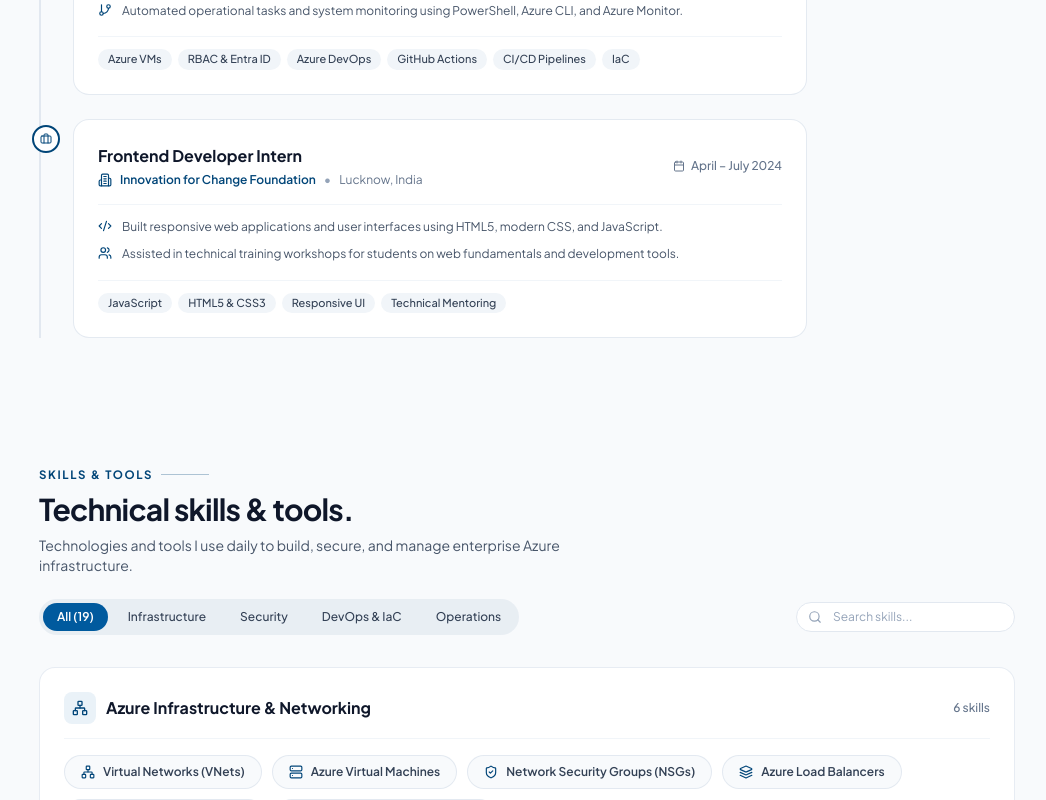
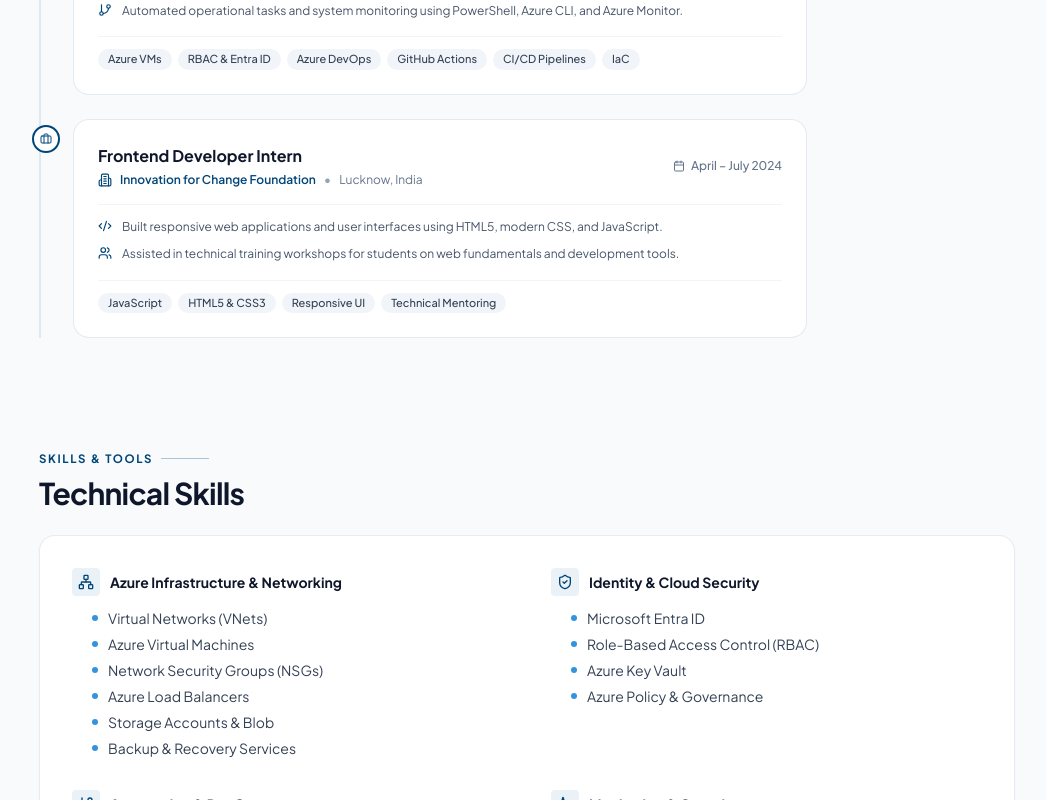
Before and after one commit to AAKASHTRIVEDI-01/Cloud_portfolio_Aakash, a React (Vite) app: page / in a window 1280 px wide. Shown: the part 2000-2800 px from the top of the page, without its empty margins (113-1159 px from the left). Built offline with nearby package versions, Linux system fonts and the light colour scheme.

Commit message:
refactor(skills): completely redesign to a compact bulleted layout

```diff
--- a/src/components/Skills.tsx
+++ b/src/components/Skills.tsx
@@ -1,239 +1,69 @@
-import { useState, useMemo } from 'react';
-import type { LucideIcon } from 'lucide-react';
-import {
-  ShieldCheck,
-  Activity,
-  GitBranch,
-  Boxes,
-  Network,
-  Server,
-  Layers,
-  KeyRound,
-  Lock,
-  RotateCcw,
-  Terminal,
-  Code2,
-  Workflow,
-  Search,
-  X,
-  HardDrive,
-  FileCheck,
-} from 'lucide-react';
+import { Network, ShieldCheck, GitBranch, Activity } from 'lucide-react';
 import { useReveal } from '@/hooks/useReveal';
-
-export interface SkillItem {
-  name: string;
-  icon: LucideIcon;
-}
-
-export interface SkillGroup {
-  id: string;
-  title: string;
-  category: string;
-  icon: LucideIcon;
-  skills: SkillItem[];
-}
-
-const SKILL_GROUPS: SkillGroup[] = [
-  {
-    id: 'infra',
-    title: 'Azure Infrastructure & Networking',
-    category: 'Infrastructure',
-    icon: Network,
-    skills: [
-      { name: 'Virtual Networks (VNets)', icon: Network },
-      { name: 'Azure Virtual Machines', icon: Server },
-      { name: 'Network Security Groups (NSGs)', icon: ShieldCheck },
-      { name: 'Azure Load Balancers', icon: Layers },
-      { name: 'Storage Accounts & Blob', icon: HardDrive },
-      { name: 'Backup & Recovery Services', icon: RotateCcw },
-    ],
-  },
-  {
-    id: 'security',
-    title: 'Identity & Cloud Security',
-    category: 'Security',
-    icon: ShieldCheck,
-    skills: [
-      { name: 'Microsoft Entra ID', icon: KeyRound },
-      { name: 'Role-Based Access Control (RBAC)', icon: ShieldCheck },
-      { name: 'Azure Key Vault', icon: Lock },
-      { name: 'Azure Policy & Governance', icon: FileCheck },
-    ],
-  },
-  {
-    id: 'devops',
-    title: 'Automation & DevOps',
-    category: 'DevOps & IaC',
-    icon: GitBranch,
-    skills: [
-      { name: 'Terraform', icon: Code2 },
-      { name: 'Azure Bicep & ARM', icon: Code2 },
-      { name: 'Azure DevOps Pipelines', icon: Workflow },
-      { name: 'GitHub Actions Workflows', icon: GitBranch },
-      { name: 'Azure CLI & PowerShell', icon: Terminal },
-      { name: 'Git Version Control', icon: GitBranch },
-    ],
-  },
-  {
-    id: 'ops',
-    title: 'Monitoring & Containers',
-    category: 'Operations',
-    icon: Activity,
-    skills: [
-      { name: 'Azure Monitor & Metrics', icon: Activity },
-      { name: 'Log Analytics & KQL', icon: Terminal },
-      { name: 'Docker Containers', icon: Boxes },
-    ],
-  },
-];
-
-const TOTAL_SKILLS_COUNT = SKILL_GROUPS.reduce((acc, g) => acc + g.skills.length, 0);
 
 export default function Skills() {
   const { ref, visible } = useReveal<HTMLDivElement>();
-  const [activeTab, setActiveTab] = useState<string>('all');
-  const [searchQuery, setSearchQuery] = useState<string>('');
 
-  const filteredGroups = useMemo(() => {
-    return SKILL_GROUPS.map((group) => {
-      const matchesTab = activeTab === 'all' || group.id === activeTab;
-      if (!matchesTab) return null;
-
-      if (!searchQuery.trim()) {
-        return group;
-      }
-
-      const query = searchQuery.toLowerCase().trim();
-      const matchingSkills = group.skills.filter(
-        (s) => s.name.toLowerCase().includes(query) || group.title.toLowerCase().includes(query)
-      );
-
-      if (matchingSkills.length === 0) return null;
-
-      return {
-        ...group,
-        skills: matchingSkills,
-      };
-    }).filter(Boolean) as SkillGroup[];
-  }, [activeTab, searchQuery]);
+  const skillGroups = [
+    {
+      title: 'Azure Infrastructure & Networking',
+      icon: Network,
+      skills: ['Virtual Networks (VNets)', 'Azure Virtual Machines', 'Network Security Groups (NSGs)', 'Azure Load Balancers', 'Storage Accounts & Blob', 'Backup & Recovery Services']
+    },
+    {
+      title: 'Identity & Cloud Security',
+      icon: ShieldCheck,
+      skills: ['Microsoft Entra ID', 'Role-Based Access Control (RBAC)', 'Azure Key Vault', 'Azure Policy & Governance']
+    },
+    {
+      title: 'Automation & DevOps',
+      icon: GitBranch,
+      skills: ['Terraform', 'Azure Bicep & ARM', 'Azure DevOps Pipelines', 'GitHub Actions Workflows', 'Azure CLI & PowerShell', 'Git Version Control']
+    },
+    {
+      title: 'Monitoring & Containers',
+      icon: Activity,
+      skills: ['Azure Monitor & Metrics', 'Log Analytics & KQL', 'Docker Containers']
+    }
+  ];
 
   return (
-    <section id="skills" className="relative mx-auto max-w-5xl px-6 py-12 sm:py-16">
-      {/* Section Header */}
+    <section id="skills" className="relative mx-auto max-w-5xl px-6 py-12">
       <div ref={ref} className={`reveal ${visible ? 'visible' : ''}`}>
         <div className="flex items-center gap-2">
           <span className="eyebrow text-azure-700">Skills &amp; Tools</span>
           <span className="h-px w-12 bg-azure-700/30" />
         </div>
         <h2 className="mt-2 font-display text-2xl font-bold tracking-tight text-slate-900 sm:text-3xl">
-          Technical skills &amp; tools.
+          Technical Skills
         </h2>
-        <p className="mt-2 text-sm text-slate-600 max-w-xl">
-          Technologies and tools I use daily to build, secure, and manage enterprise Azure infrastructure.
-        </p>
 
-        {/* Filter & Search Bar */}
-        <div className="mt-6 flex flex-col gap-3 sm:flex-row sm:items-center sm:justify-between">
-          {/* Tabs */}
-          <div className="flex flex-wrap items-center gap-1.5 rounded-full bg-slate-200/70 p-1 text-xs">
-            <button
-              type="button"
-              onClick={() => setActiveTab('all')}
-              className={`rounded-full px-3.5 py-1.5 font-medium transition-all ${
-                activeTab === 'all'
-                  ? 'bg-azure-600 text-white shadow-xs font-semibold'
-                  : 'text-slate-700 hover:text-slate-900 hover:bg-white/60'
-              }`}
-            >
-              All ({TOTAL_SKILLS_COUNT})
-            </button>
-            {SKILL_GROUPS.map((g) => (
-              <button
-                key={g.id}
-                type="button"
-                onClick={() => setActiveTab(g.id)}
-                className={`rounded-full px-3.5 py-1.5 font-medium transition-all ${
-                  activeTab === g.id
-                    ? 'bg-azure-600 text-white shadow-xs font-semibold'
-                    : 'text-slate-700 hover:text-slate-900 hover:bg-white/60'
-                }`}
-              >
-                {g.category}
-              </button>
-            ))}
-          </div>
-
-          {/* Search */}
-          <div className="relative min-w-[200px]">
-            <Search className="pointer-events-none absolute left-3 top-1/2 h-3.5 w-3.5 -translate-y-1/2 text-slate-400" />
-            <input
-              type="text"
-              value={searchQuery}
-              onChange={(e) => setSearchQuery(e.target.value)}
-              placeholder="Search skills..."
-              className="w-full rounded-full border border-slate-200 bg-white pl-9 pr-8 py-1.5 text-xs text-slate-900 placeholder-slate-400 shadow-2xs transition-all focus:border-azure-500 focus:outline-none"
-            />
-            {searchQuery && (
-              <button
-                type="button"
-                onClick={() => setSearchQuery('')}
-                className="absolute right-2.5 top-1/2 -translate-y-1/2 text-slate-400 hover:text-slate-700"
-                aria-label="Clear search"
-              >
-                <X className="h-3 w-3" />
-              </button>
-            )}
-          </div>
-        </div>
-      </div>
-
-      {/* Skills Groups */}
-      <div className="mt-8 space-y-5">
-        {filteredGroups.length === 0 ? (
-          <div className="py-12 text-center text-sm text-slate-500">
-            No skills found matching "{searchQuery}"
-          </div>
-        ) : (
-          filteredGroups.map((group) => {
+        {/* Compact Bulleted Layout */}
+        <div className="mt-6 grid grid-cols-1 md:grid-cols-2 gap-x-12 gap-y-8 rounded-2xl border border-slate-200/80 bg-white p-6 sm:p-8 shadow-sm">
+          {skillGroups.map((group) => {
             const GroupIcon = group.icon;
             return (
-              <div
-                key={group.id}
-                className="rounded-2xl border border-slate-200/80 bg-white p-5 sm:p-6 shadow-xs transition-all hover:shadow-sm"
-              >
-                {/* Category Header */}
-                <div className="flex items-center gap-2.5 border-b border-slate-100 pb-3.5">
-                  <div className="flex h-8 w-8 items-center justify-center rounded-lg bg-[#EAF2F8] text-azure-700">
+              <div key={group.title}>
+                <div className="flex items-center gap-2.5 mb-3">
+                  <div className="flex h-7 w-7 items-center justify-center rounded bg-[#EAF2F8] text-azure-700">
                     <GroupIcon className="h-4 w-4" />
                   </div>
-                  <h3 className="font-display text-sm sm:text-base font-bold text-slate-900">
+                  <h3 className="font-display text-sm font-bold text-slate-900">
                     {group.title}
                   </h3>
-                  <span className="ml-auto text-xs text-slate-500 font-medium">
-                    {group.skills.length} skills
-                  </span>
                 </div>
-
-                {/* Skill Chips (Clean white cards with subtle shadow, NO harsh dark borders) */}
-                <div className="mt-4 flex flex-wrap gap-2.5">
-                  {group.skills.map((skill) => {
-                    const SkillIcon = skill.icon;
-                    return (
-                      <div
-                        key={skill.name}
-                        className="group inline-flex items-center gap-2 rounded-full border border-slate-200/90 bg-[#F8FAFC] px-4 py-2 text-xs font-semibold text-slate-700 shadow-2xs transition-all duration-200 hover:border-azure-400 hover:bg-[#EAF2F8] hover:text-azure-700 hover:shadow-xs"
-                      >
-                        <SkillIcon className="h-3.5 w-3.5 text-azure-700 group-hover:text-azure-800 transition-colors" />
-                        <span>{skill.name}</span>
-                      </div>
-                    );
-                  })}
-                </div>
+                <ul className="space-y-1.5 pl-9">
+                  {group.skills.map((skill) => (
+                    <li key={skill} className="relative text-sm text-slate-700 flex items-start">
+                      <span className="absolute left-[-16px] top-[7px] h-1.5 w-1.5 rounded-full bg-azure-500/80" />
+                      {skill}
+                    </li>
+                  ))}
+                </ul>
               </div>
             );
-          })
-        )}
+          })}
+        </div>
       </div>
     </section>
   );
```
